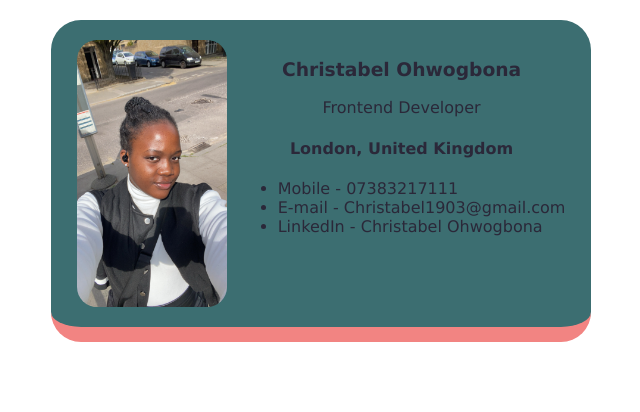
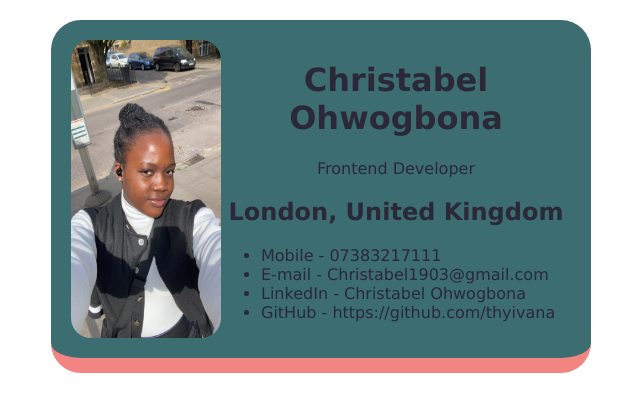
Before and after one commit to thyivana/business-card, a website built with Vite: page index.html in a window 1280 px wide. Shown: the whole page, without its empty margins (319-959 px from the left). Built offline with nearby package versions, Linux system fonts and the light colour scheme.

Commit message:
Update index.html
added github link and made adjustment in contact details

```diff
--- a/index.html
+++ b/index.html
@@ -5,14 +5,15 @@
     <body>
         <div class="card">
             <img class="avatar" src="/IMG_7665.JPG">
-            <div >
-                <h3>Christabel Ohwogbona</h3>
+            <div class="contact-details">
+                <h1>Christabel Ohwogbona</h1>
                 <p>Frontend Developer</p>
-                <h4>London,  United Kingdom</h4>
+                <h2>London, United Kingdom</h2>
                 <ul class="contact">
                     <li>Mobile - 07383217111</li>
                     <li>E-mail - Christabel1903@gmail.com</li>
                     <li>LinkedIn - Christabel Ohwogbona</li>
+                    <li id="github-link">GitHub - https://github.com/thyivana</li>
                 </ul>
             </div>
         </div>
```
